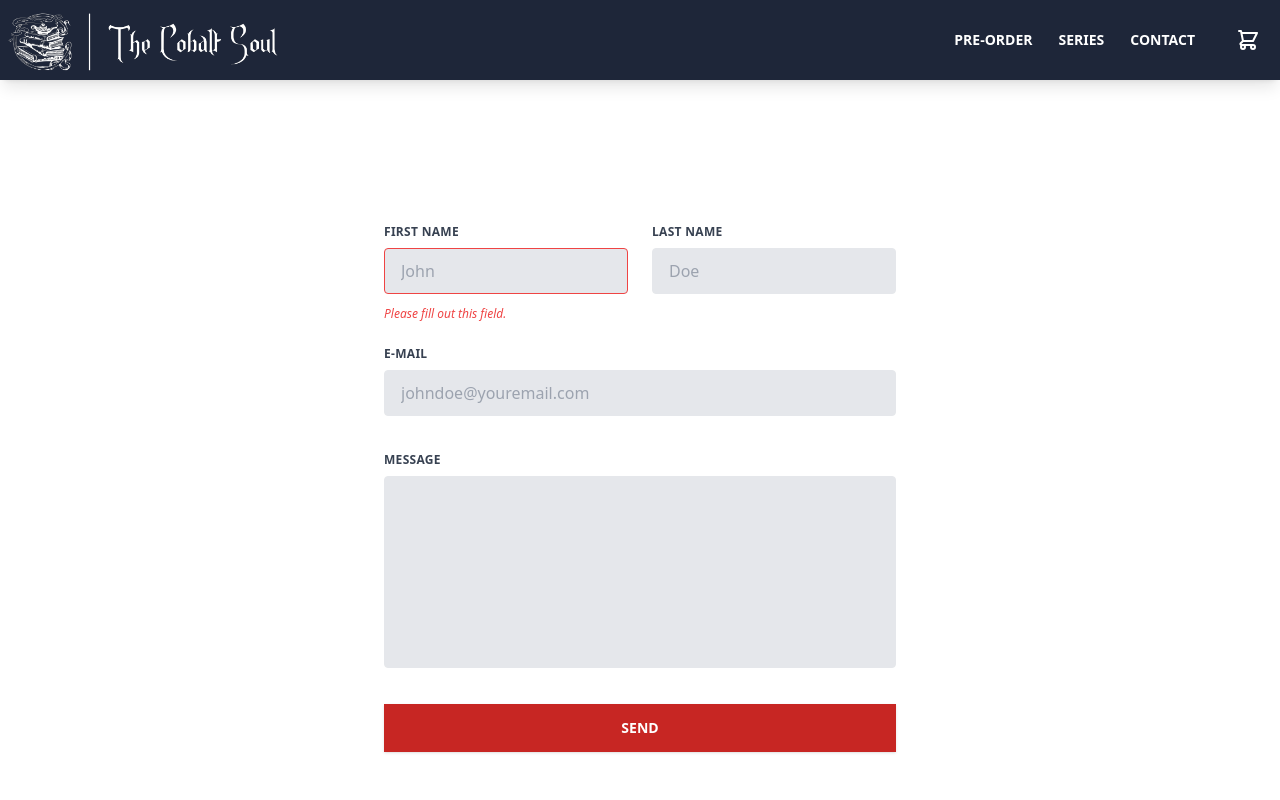
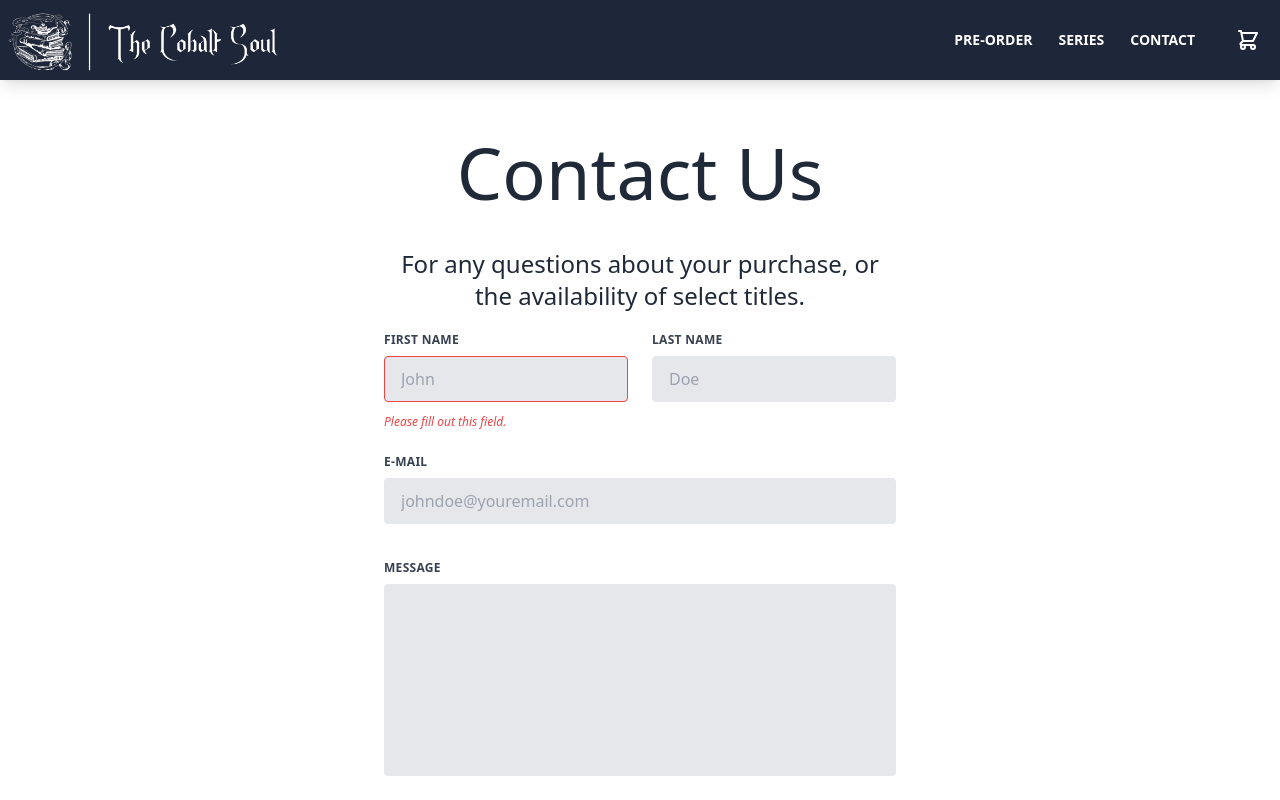
Before and after one commit to joshuakellyeng/sans-comic, a React (Create React App) app: page /contact in a window 1280 px wide. Shown: the top 800 px of the page. Built offline with nearby package versions, Linux system fonts and the light colour scheme; no server answers.

Commit message:
elevated the navbar

```diff
--- a/src/components/NavBar/index.js
+++ b/src/components/NavBar/index.js
@@ -7,7 +7,7 @@ import logo from '../../assets/cs-logo-white.png'
 
 const NavBar = ({countCartItems}) => {
 	return (
-		<div id='nav' className="navbar mb-2 shadow-lg bg-neutral-focus text-neutral-content rounded-none sticky top-0 z-[1]">
+		<div id='nav' className="navbar mb-2 shadow-lg bg-neutral-focus text-neutral-content rounded-none sticky top-0 z-[100]">
 			<div className="flex-1 flex items-center sm:items-stretch sm:justify-start ">
 				<div className="flex-shrink-0 flex items-center">
 					<Link to="/">
--- a/src/pages/Contact/index.js
+++ b/src/pages/Contact/index.js
@@ -5,6 +5,8 @@ const Contact = () => {
 	return (
 		<div className="h-screen flex flex-col justify-center">
 			<form className="max-w-lg w-full m-auto">
+							<h1 className='text-7xl py-5 mx-auto text-center' >Contact Us</h1>
+							<h1 className='text-2xl py-5 mx-auto text-center' >For any questions about your purchase, or the availability of select titles.</h1>
 				<div className="flex flex-wrap -mx-3 mb-6">
 					<div className="w-full md:w-1/2 px-3 mb-6 md:mb-0">
 						<label
```
